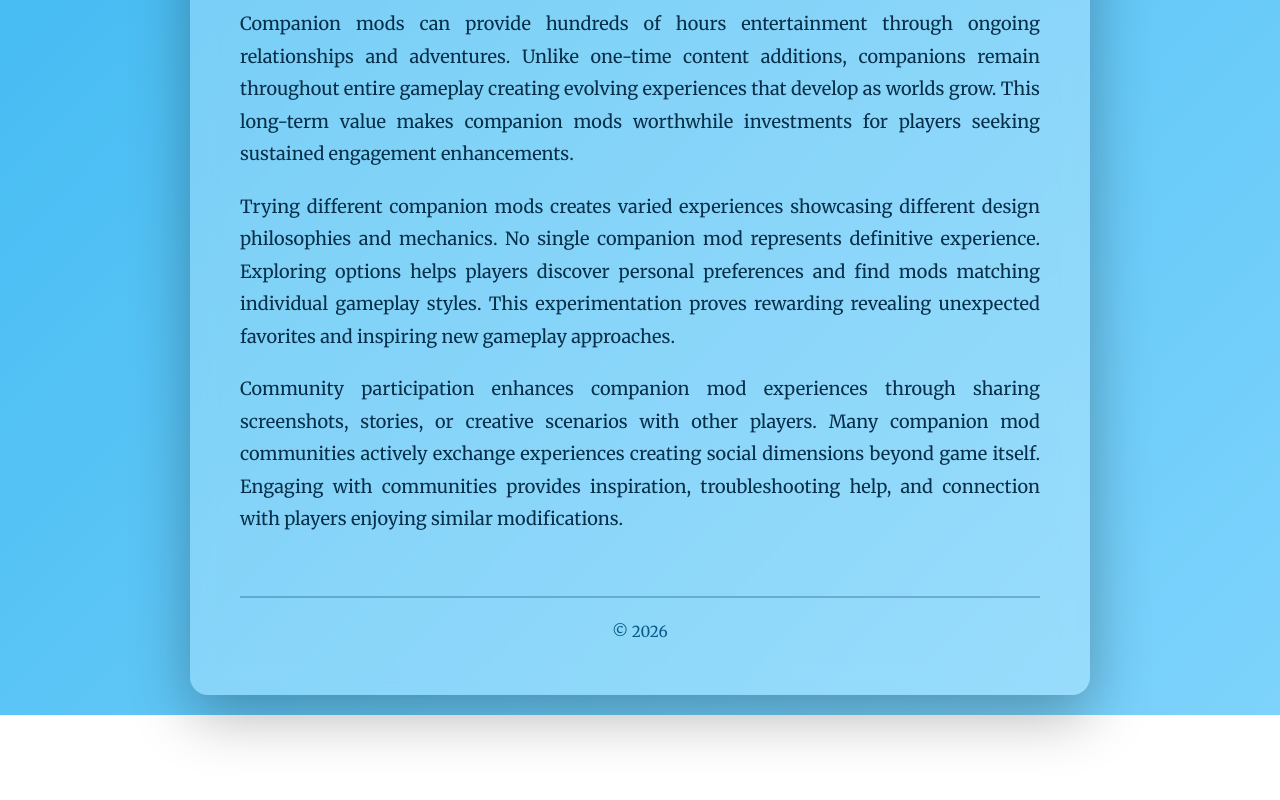
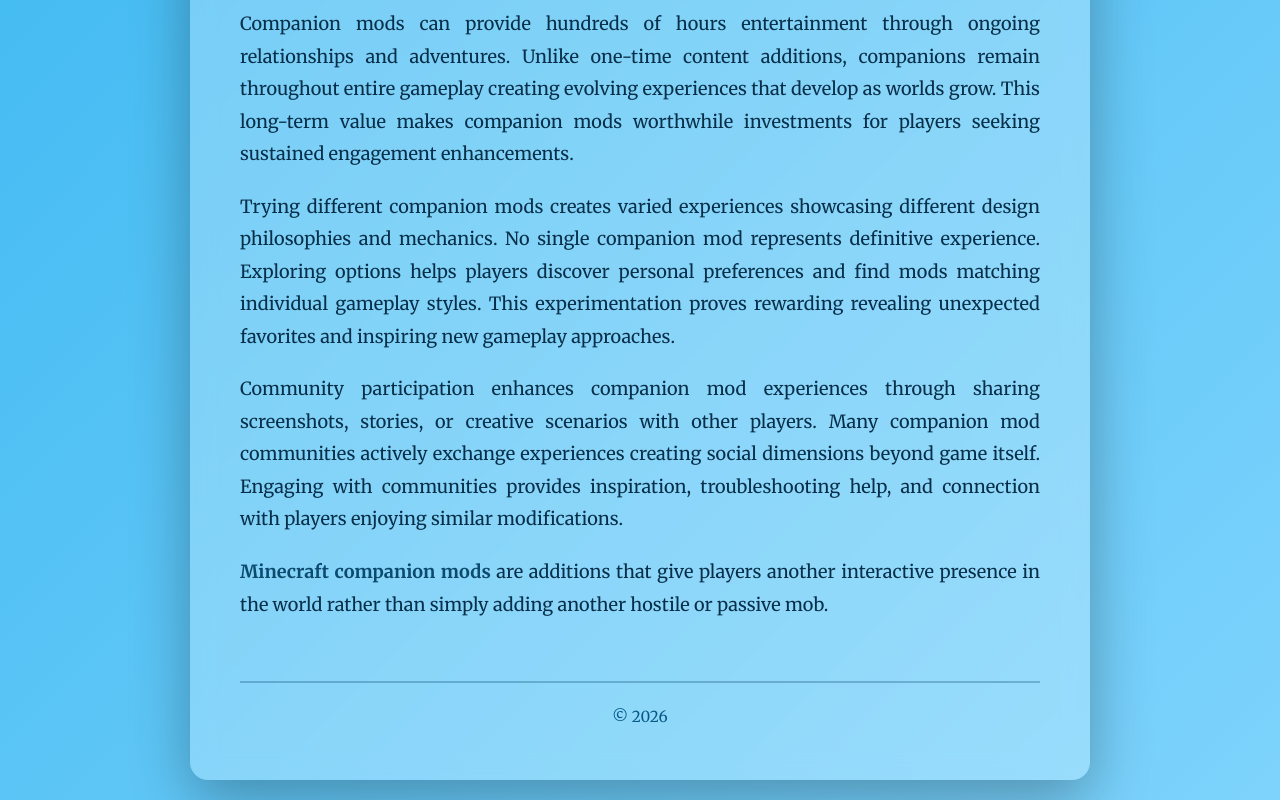
Before and after one commit to umjynb-lab/companionmods, a plain HTML site: page index.html in a window 1280 px wide. Shown: the part 6182-6982 px from the top of the page. Before the commit the page ends 6897 px from the top, so only its background shows below. Drawn offline with Linux system fonts and the light colour scheme.

Commit message:
Update index.html

```diff
--- a/index.html
+++ b/index.html
@@ -6,6 +6,7 @@
     <meta name="description" content="Learn what companion mods are and how NPC companions differ from ordinary Minecraft mobs.">
     <link rel="canonical" href="">
     <title>Minecraft Companion Mods Explained for Beginners</title>
+    <meta name="google-site-verification" content="6Au9ukw8OSgWibvq3J1VVZYPWX7B5SVSLz_s52O17FE" />
     <link href="https://fonts.googleapis.com/css2?family=Merriweather:wght@400;700&display=swap" rel="stylesheet">
     <style>
         * { margin: 0; padding: 0; box-sizing: border-box; }
@@ -91,7 +92,7 @@
         <p>Trying different companion mods creates varied experiences showcasing different design philosophies and mechanics. No single companion mod represents definitive experience. Exploring options helps players discover personal preferences and find mods matching individual gameplay styles. This experimentation proves rewarding revealing unexpected favorites and inspiring new gameplay approaches.</p>
 
         <p>Community participation enhances companion mod experiences through sharing screenshots, stories, or creative scenarios with other players. Many companion mod communities actively exchange experiences creating social dimensions beyond game itself. Engaging with communities provides inspiration, troubleshooting help, and connection with players enjoying similar modifications.</p>
-
+<p><a href="https://umjynb.codeberg.page/npccompanions/">Minecraft companion mods</a> are additions that give players another interactive presence in the world rather than simply adding another hostile or passive mob.</p>
         <footer>
             © 2026
         </footer>
```
